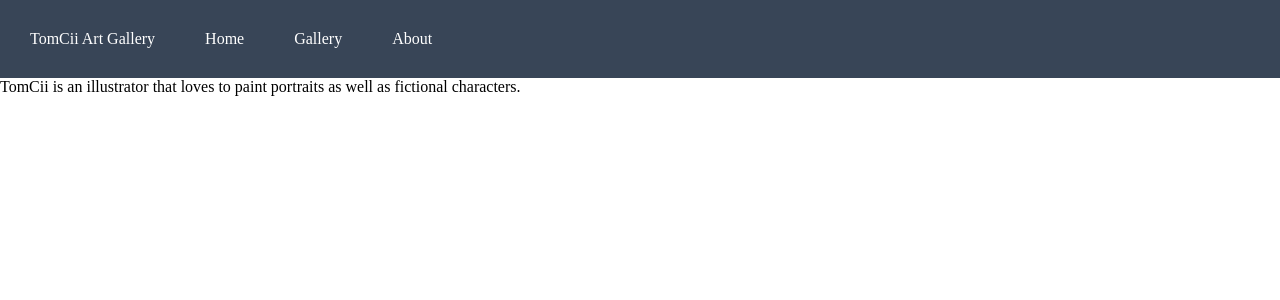
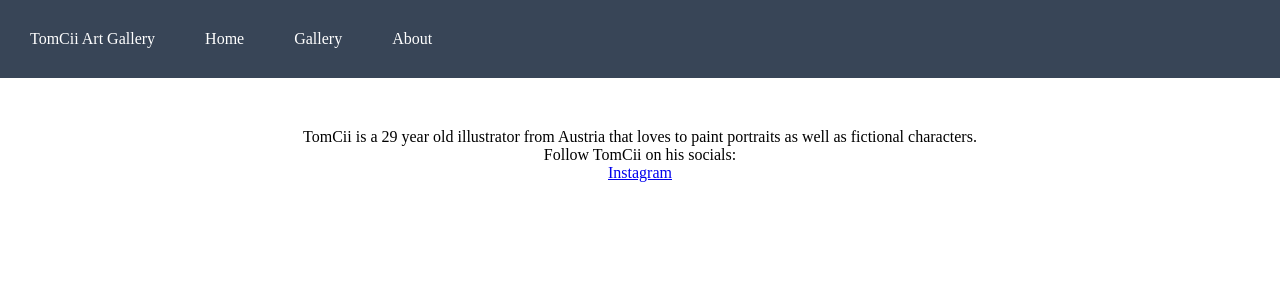
Before and after one commit to Tomciii/CI-CD-Pipeline, an Angular app: page /about in a window 1280 px wide. Shown: the top 300 px of the page. Built offline with nearby package versions, Linux system fonts and the light colour scheme.

Commit message:
Add content to about page

```diff
--- a/src/app/pages/about/about.component.html
+++ b/src/app/pages/about/about.component.html
@@ -1,2 +1,6 @@
 <app-navbar></app-navbar>
-<p>TomCii is an illustrator that loves to paint portraits as well as fictional characters.</p>
+<div class="content">
+  <p>TomCii is a 29 year old illustrator from Austria that loves to paint portraits as well as fictional characters.</p>
+  <p>Follow TomCii on his socials: </p>
+  <a href="https://www.instagram.com/tomcii/">Instagram</a>
+</div>
--- a/src/app/pages/about/about.component.scss
+++ b/src/app/pages/about/about.component.scss
@@ -0,0 +1,7 @@
+.content {
+  padding: 50px;
+  display: flex;
+  flex-direction: column;
+  justify-content: center;
+  align-items: center;
+}
```
